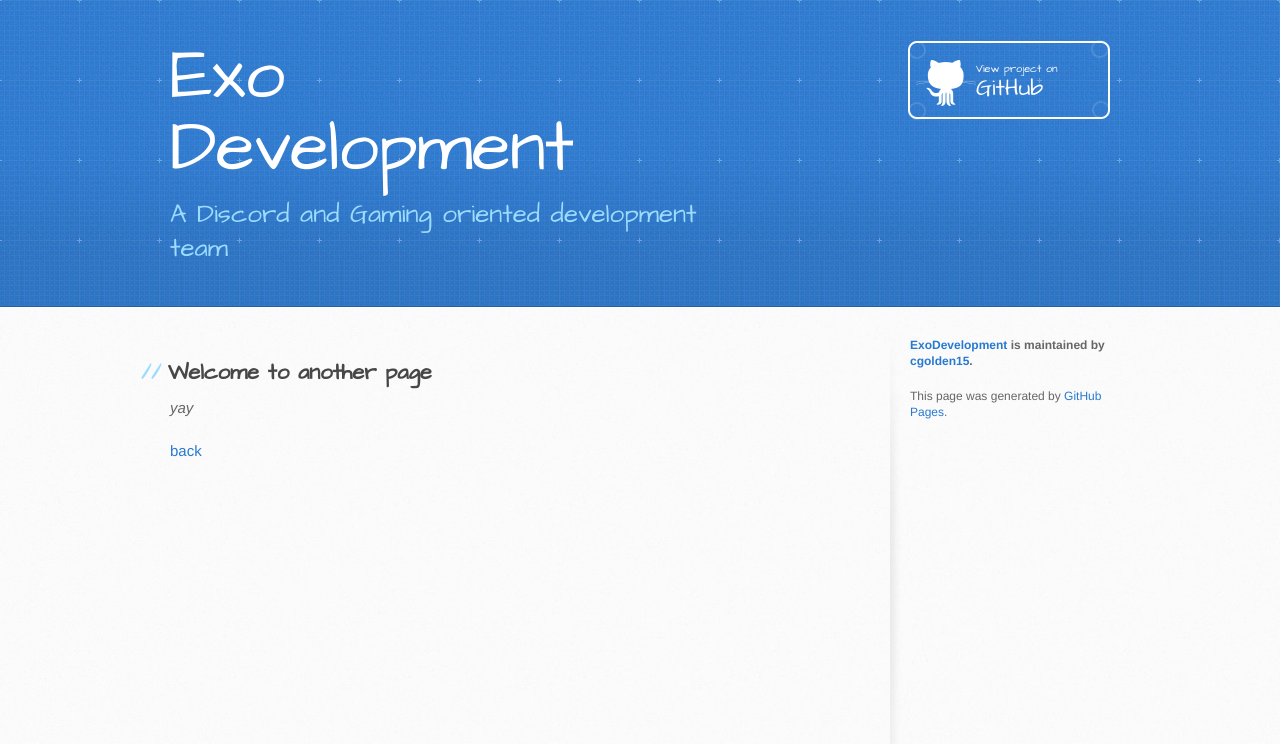
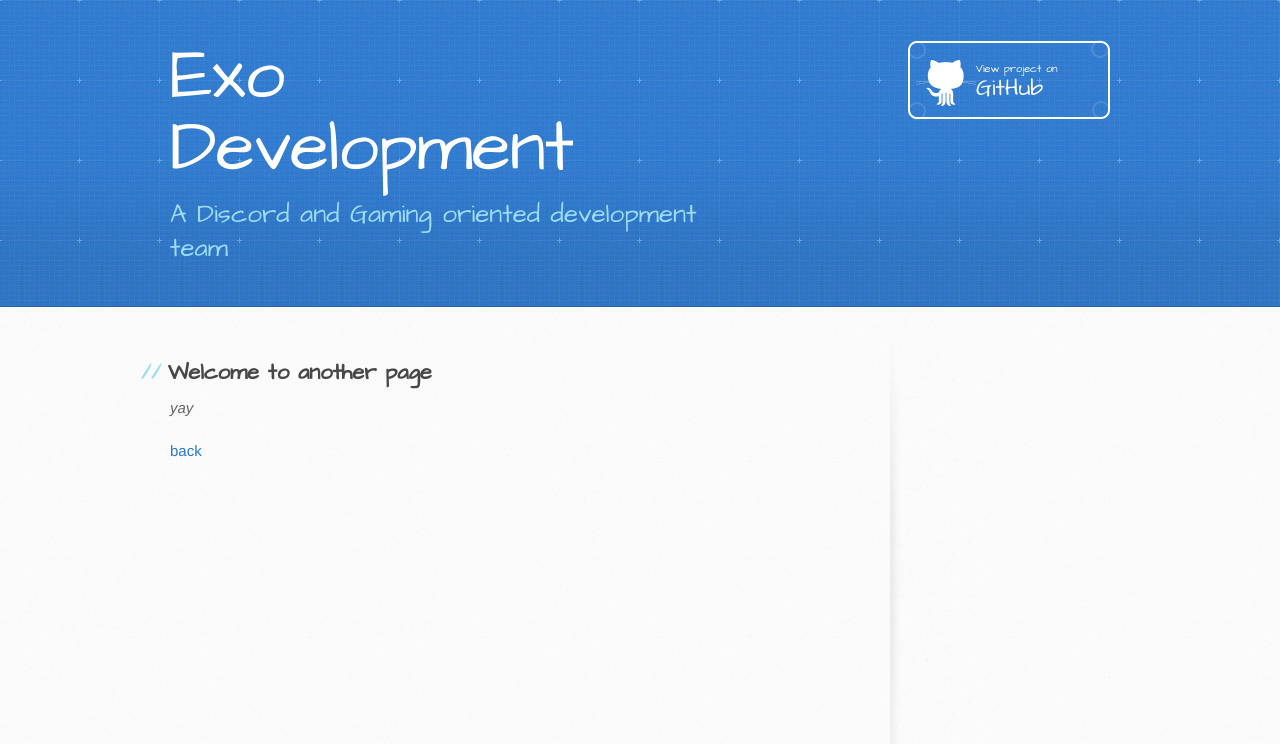
Before and after one commit to cgolden15/ExoDevelopment, a Jekyll site: the page built from another-page.md, in a window 1280 px wide. Shown: the top 744 px of the page. Built offline with Jekyll 4.4.1, drawn with Linux system fonts in a browser that asks for light colours; our own code applies the rules of GitHub Pages for plain Markdown files.

Commit message:
Update default.html

```diff
--- a/_layouts/default.html
+++ b/_layouts/default.html
@@ -47,12 +47,6 @@
               .tar.gz file
             </a>
           {% endif %}
-
-          {% if site.github.is_project_page %}
-            <p class="repo-owner"><a href="{{ site.github.repository_url }}">{{ site.github.repository_name }}</a> is maintained by <a href="{{ site.github.owner_url }}">{{ site.github.owner_name }}</a>.</p>
-          {% endif %}
-
-          <p>This page was generated by <a href="https://pages.github.com">GitHub Pages</a>.</p>
         </aside>
       </div>
     </div>
```
